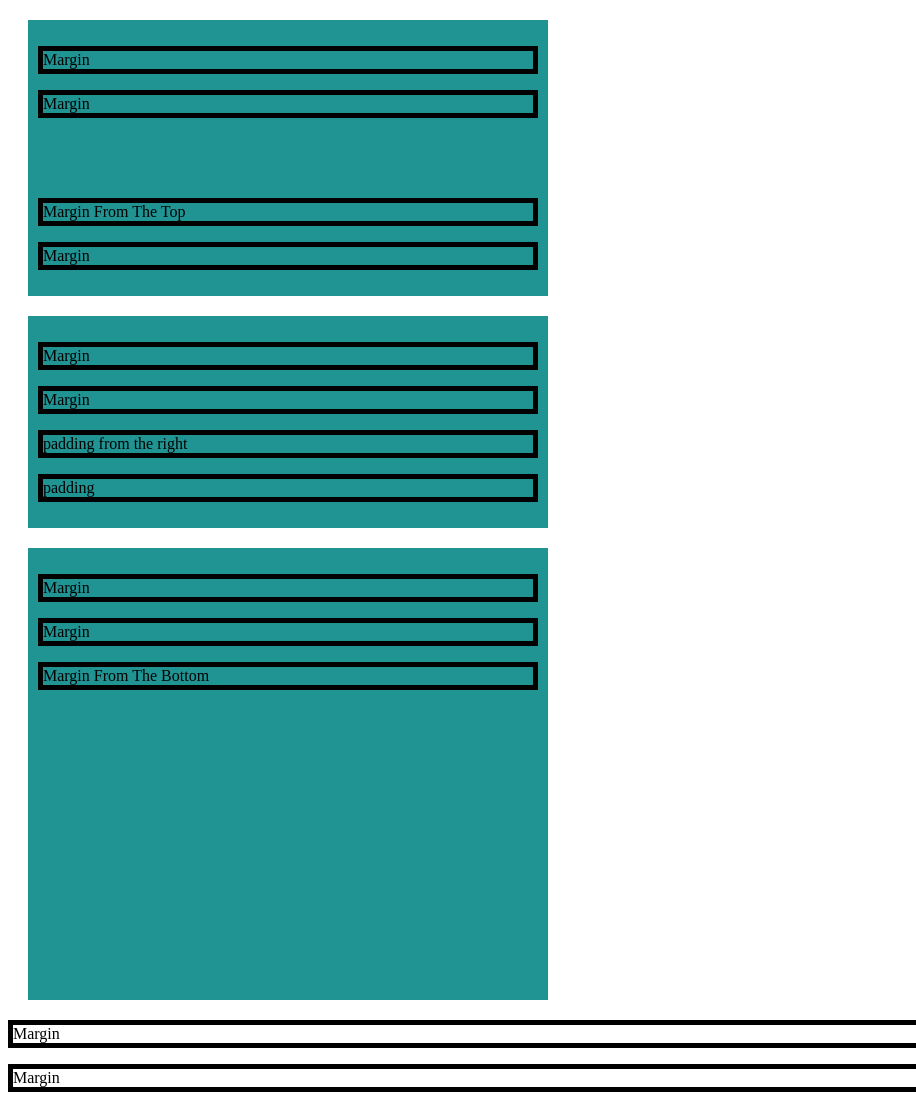
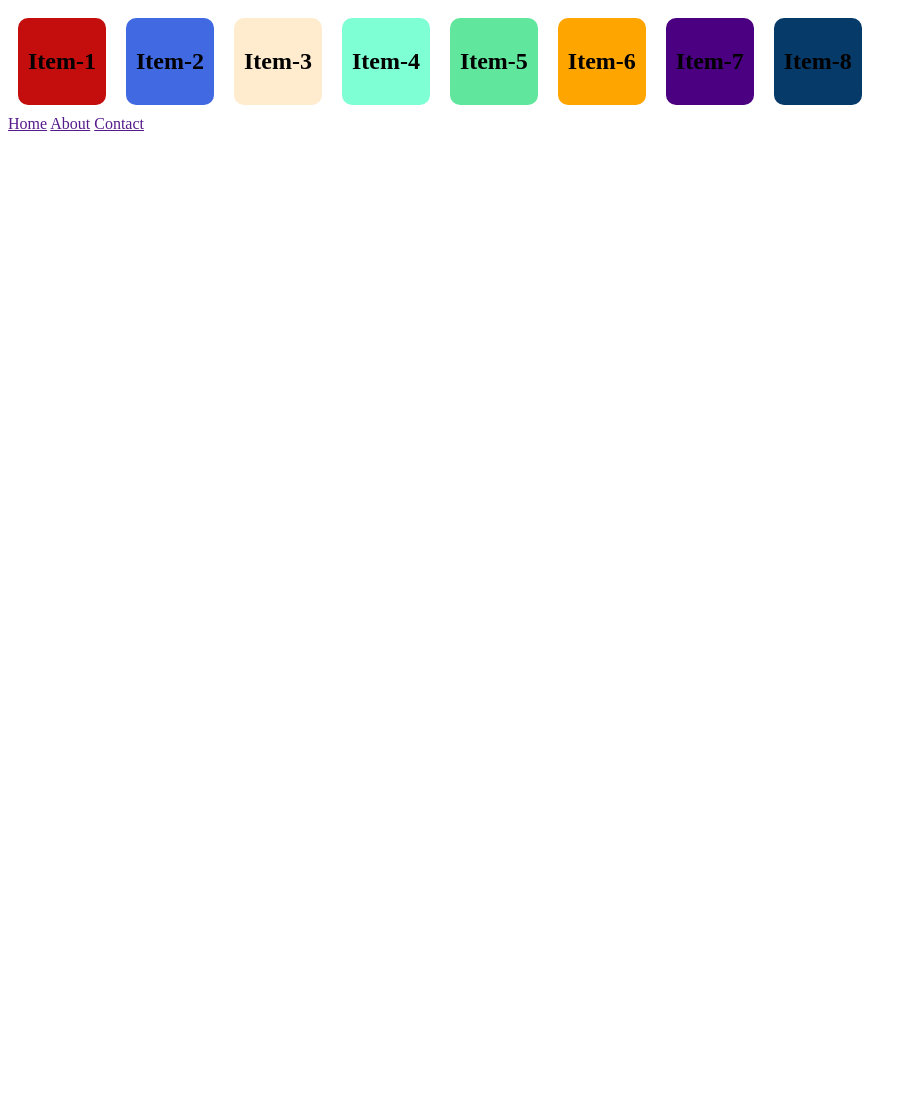
Before and after one commit to akshay996653/flexlayout, a plain HTML site: page index.Html in a window 1280 px wide. Shown: the top 1095 px of the page, without its empty margins (0-916 px from the left). After the commit the page ends 800 px from the top, so only its background shows below. Drawn offline with Linux system fonts and the light colour scheme.

Commit message:
first commit

```diff
--- a/index.Html
+++ b/index.Html
@@ -3,35 +3,25 @@
   <head>
     <meta charset="UTF-8" />
     <meta name="viewport" content="width=<device-width>, initial-scale=1.0" />
-    <title>Document</title>
-    <link rel="stylesheet" href="style.css" />
+    <title>css flex box layout</title>
+    <link rel="styleSheet" href="style.css" />
   </head>
   <body>
-    <!-- margin-top: -->
-    <div>
-      <p>Margin</p>
-      <p>Margin</p>
-      <p style="margin-top: 80px">Margin From The Top</p>
-      <p>Margin</p>
-    </div>
-    <!-- margin-right -->
-    <div>
-      <p>Margin</p>
-      <p>Margin</p>
-      <p style="margin-right: 200px: Margin-right: 200px">
-        padding from the right
-      </p>
-      <p>padding</p>
-    </div>
-    <!-- margin-bottom -->
-    <div>
-      <p>Margin</p>
-      <p>Margin</p>
-      <p style="margin-bottom: 300px">Margin From The Bottom</p>
-    </div>
-    <!-- margin-left -->
-    <p>Margin</p>
-    <p>Margin</p>
-    <p style="margin-left: 50px">Margin From The left</p>
+    <section id="container">
+      <article class="item1"><h2>Item-1</h2></article>
+      <article class="item2"><h2>Item-2</h2></article>
+      <article class="item3"><h2>Item-3</h2></article>
+      <article class="item4"><h2>Item-4</h2></article>
+      <article class="item5"><h2>Item-5</h2></article>
+      <article class="item6"><h2>Item-6</h2></article>
+      <article class="item7"><h2>Item-7</h2></article>
+      <article class="item8"><h2>Item-8</h2></article>
+    </section>
+
+    <nav>
+      <a href="">Home</a>
+      <a href="">About</a>
+      <a href="">Contact</a>
+    </nav>
   </body>
 </html>
--- a/style.css
+++ b/style.css
@@ -1,11 +1,93 @@
-div {
-  background-color: #209393;
-  width: 500px;
-  padding: 10px;
-  margin: 20px;
-  /* text-align: center; */
+#container{
+  display: flex;
+  flex-direction: row;
+  flex-wrap: wrap;
 }
 
-P{
-  border: 5px solid black;
+.item1 {
+  display: flex;
+  flex-direction: column;
+  justify-content: center;
+  align-items: center;
+  background-color: #c40e0e;
+  padding: 10px;
+  margin: 10px;
+  border-radius: 10px;
 }
+
+.item2{
+  display: flex;
+  flex-direction: column;
+  justify-content: center;
+  align-items: center;
+  background-color: royalblue;
+  padding: 10px;
+  margin: 10px;
+  border-radius: 10px;
+}
+
+.item3{
+  display: flex;
+  flex-direction: column;
+  justify-content: center;
+  align-items: center;
+  background-color: blanchedalmond;
+  padding: 10px;
+  margin: 10px;
+  border-radius: 10px;
+}
+
+.item4{
+  display: flex;
+  flex-direction: column;
+  justify-content: center;
+  align-items: center;
+  background-color:aquamarine;
+  padding: 10px;
+  margin: 10px;
+  border-radius: 10px;
+}
+
+.item5{
+  display: flex;
+  flex-direction: column;
+  justify-content: center;
+  align-items: center;
+  background-color: rgb(97, 231, 157);
+  padding: 10px;
+  margin: 10px;
+   border-radius: 10px;
+}
+
+.item6{
+  display: flex;
+  flex-direction: column;
+  justify-content: center;
+  align-items: center;
+  background-color: orange;
+  padding: 10px;
+  margin: 10px;
+  border-radius: 10px;
+}
+
+.item7{
+  display: flex;
+  flex-direction: column;
+  justify-content: center;
+  align-items: center;
+  background-color: indigo;
+  padding: 10px;
+  margin: 10px;
+  border-radius: 10px;
+}
+
+.item8{
+  display: flex;
+  flex-direction: column;
+  justify-content: center;
+  align-items: center;
+  background-color: rgb(5, 58, 105);
+  padding: 10px;
+  margin: 10px;
+  border-radius: 10px;
+}
```
